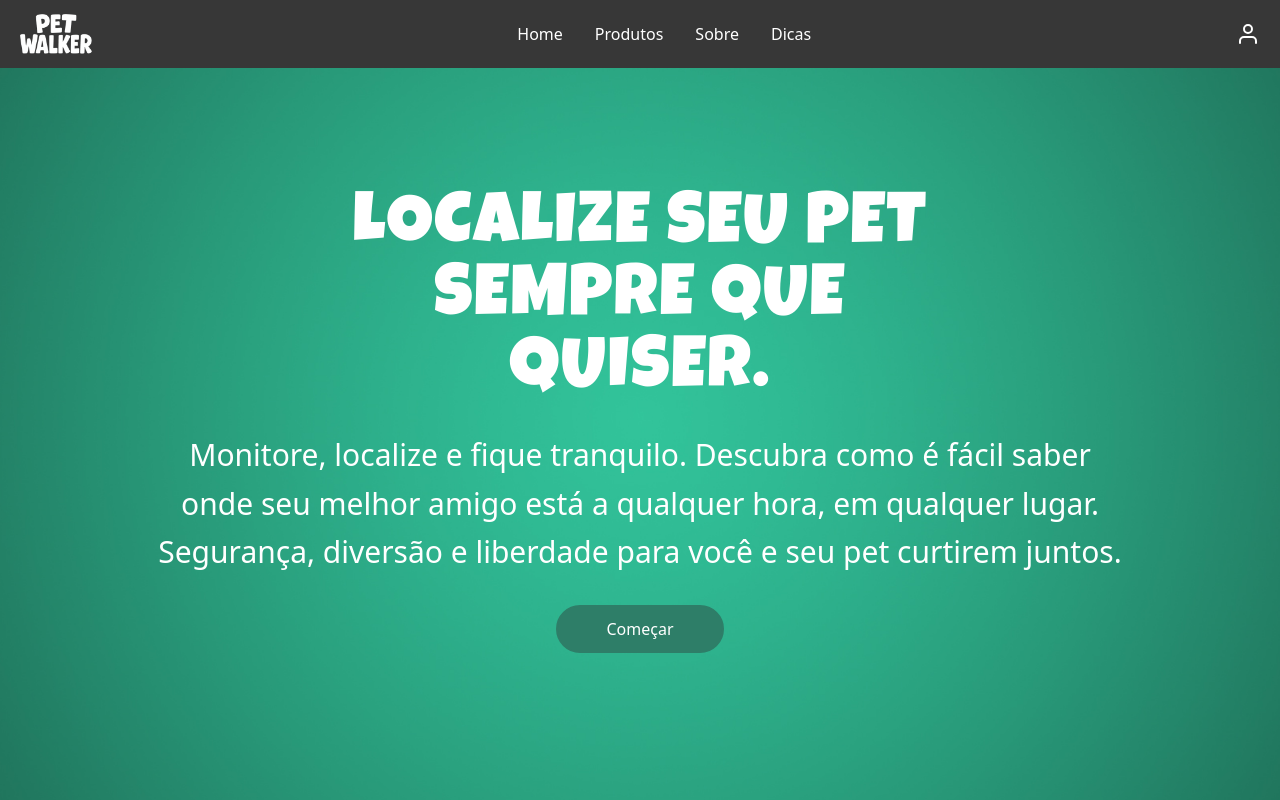
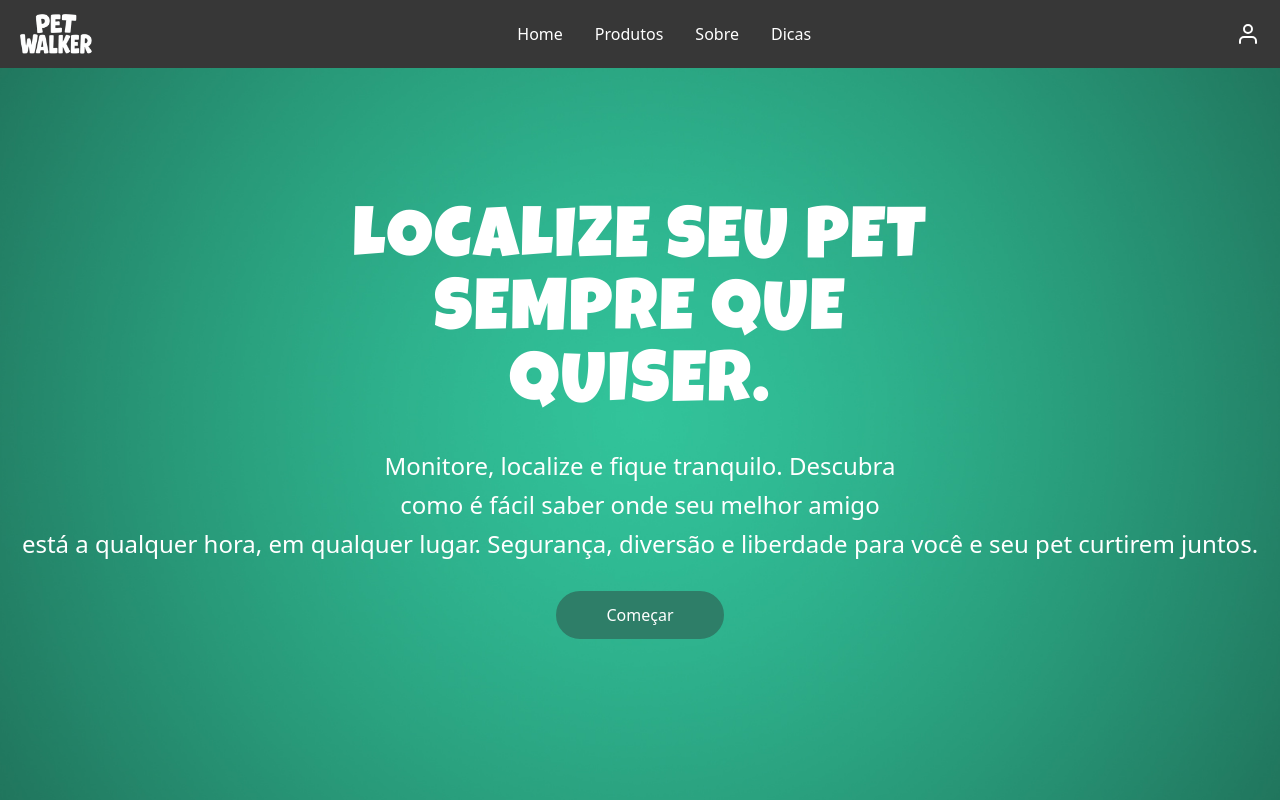
Before and after one commit to LucasTadeu14/PetWalker, a React (Vite) app: page /home in a window 1280 px wide. Shown: the top 800 px of the page. Built offline with nearby package versions, Linux system fonts and the light colour scheme; no server answers; sample sign-in values are in the browser's storage.

Commit message:
Text-fix

```diff
--- a/src/pages/home/index.tsx
+++ b/src/pages/home/index.tsx
@@ -19,9 +19,9 @@ export function Home() {
           Localize <br className="sm:hidden"/> seu PET <br /> sempre que <br /> quiser.
         </h1>
 
-        <p className="text-center text-white font-medium my-1 sm:text-lg md:text-xl lg:text-2xl xl:text-3xl leading-relaxed ">
-        Monitore, localize e fique tranquilo. <br className="sm:hidden" /> Descubra como é fácil saber <br />
-        onde seu melhor amigo está <br className="sm:hidden"/> a qualquer hora, em qualquer lugar. <br />
+        <p className="text-center text-white font-medium my-1 sm:text-lg md:text-xl lg:text-2xl xl:text-2xl leading-relaxed ">
+        Monitore, localize e fique tranquilo. <br className="sm:hidden" /> Descubra <br />como é fácil saber
+        onde seu melhor amigo <br />está <br className="sm:hidden"/> a qualquer hora, em qualquer lugar.
         Segurança, diversão e liberdade <br className="sm:hidden"/> para você e seu pet curtirem juntos.
         </p>
 
```
